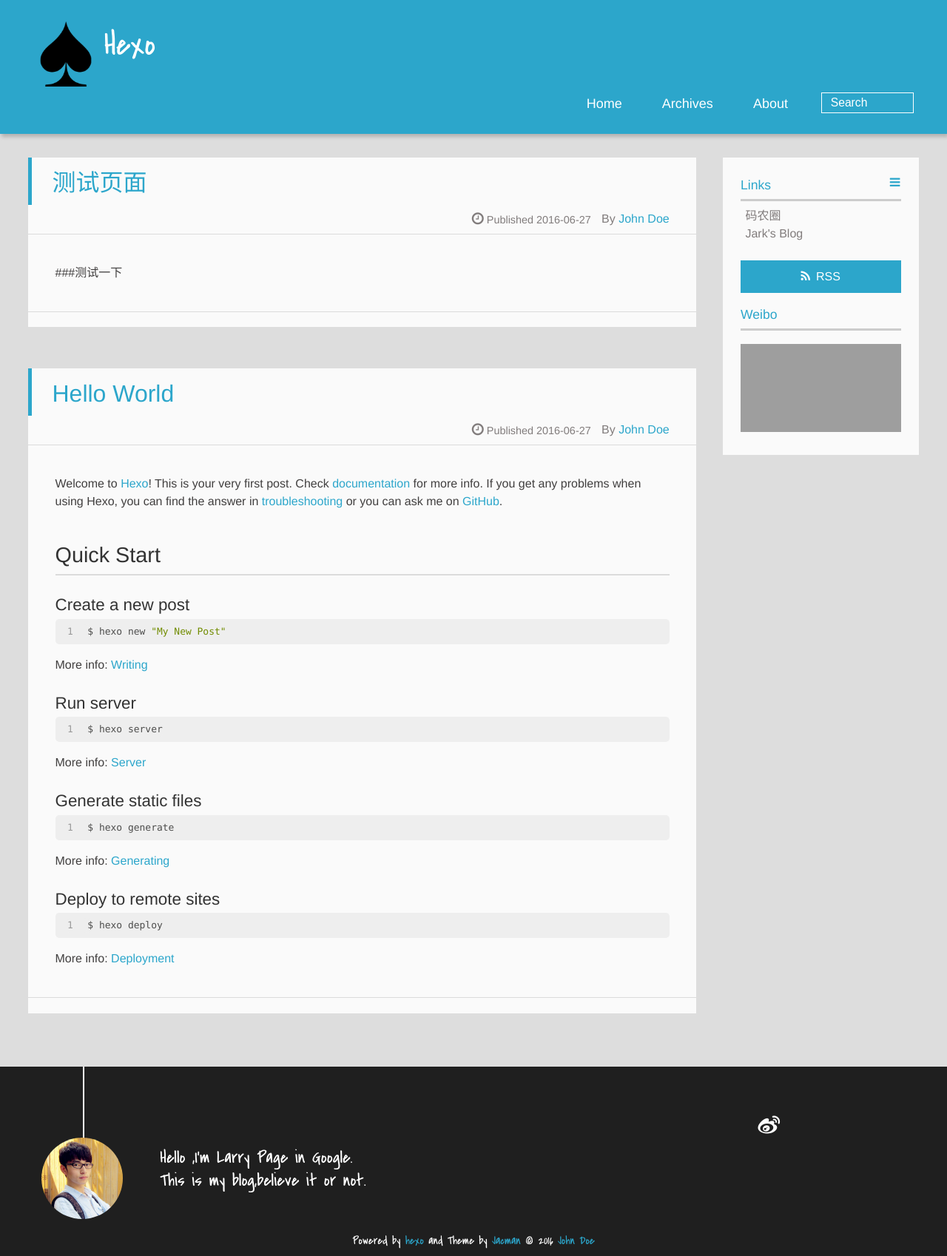
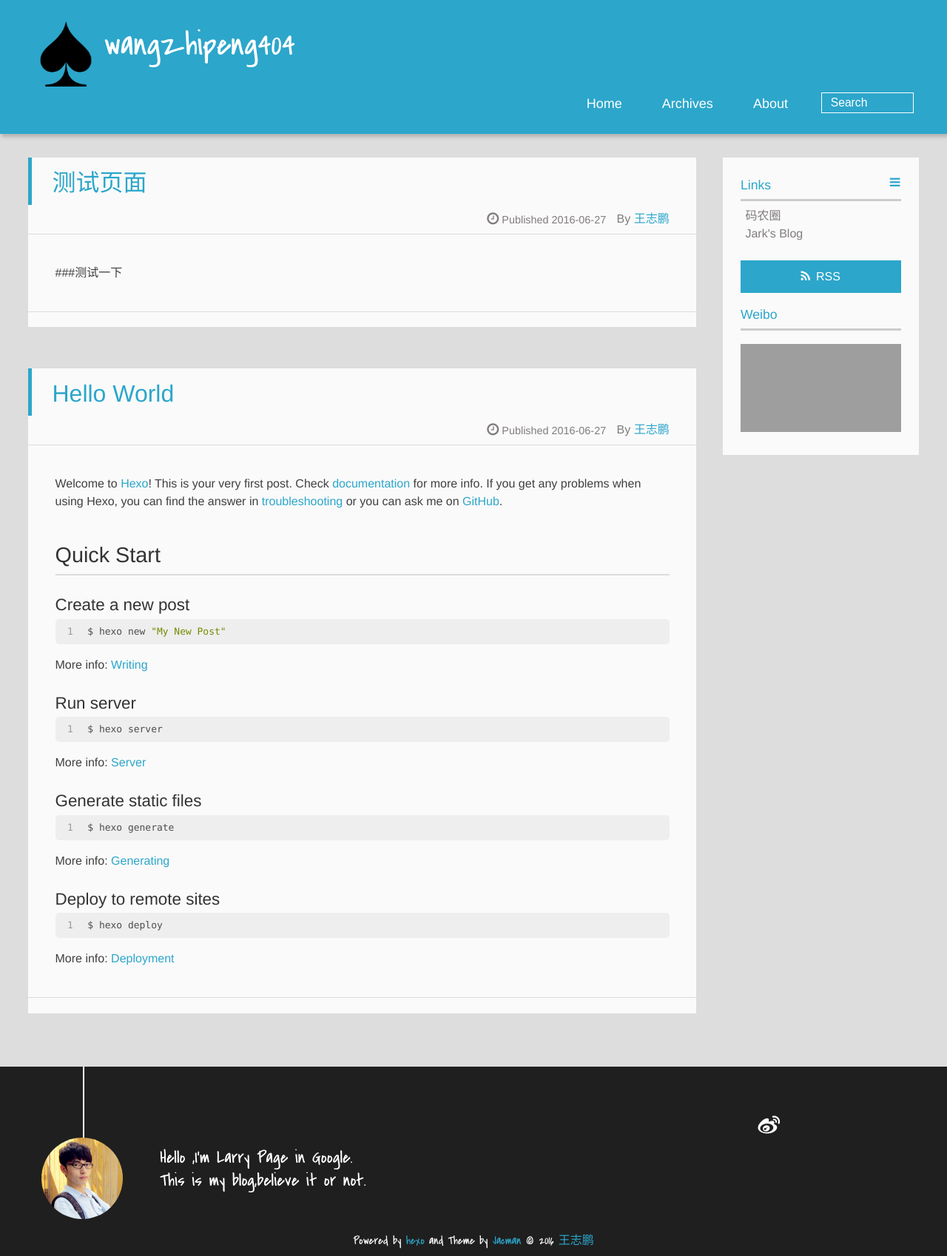
Before and after one commit to wangzhipeng404/blog, a plain HTML site: page index.html in a window 1280 px wide. Shown: the whole page at 74% size. Drawn offline with Linux system fonts and the light colour scheme; grey boxes are pictures that could not be loaded; a script that the page names is missing.

Commit message:
Site updated: 2016-06-27 14:56:19

```diff
--- a/index.html
+++ b/index.html
@@ -4,25 +4,25 @@
 <head>
   <meta charset="UTF-8">
 
-    <title>Hexo</title>
+    <title>wangzhipeng404</title>
     <meta name="viewport" content="width=device-width, initial-scale=1,user-scalable=no">
 
-    <meta name="author" content="John Doe">
+    <meta name="author" content="王志鹏">
 
 
 
     <meta name="description">
 <meta property="og:type" content="website">
-<meta property="og:title" content="Hexo">
+<meta property="og:title" content="wangzhipeng404">
 <meta property="og:url" content="http://yoursite.com/index.html">
-<meta property="og:site_name" content="Hexo">
+<meta property="og:site_name" content="wangzhipeng404">
 <meta property="og:description">
 <meta name="twitter:card" content="summary">
-<meta name="twitter:title" content="Hexo">
+<meta name="twitter:title" content="wangzhipeng404">
 <meta name="twitter:description">
 
 
-    <link rel="alternative" href="/atom.xml" title="Hexo" type="application/atom+xml">
+    <link rel="alternative" href="/atom.xml" title="wangzhipeng404" type="application/atom+xml">
 
 
     <link rel="icon" href="/img/favicon.ico">
@@ -40,11 +40,11 @@
 <div>
 
 			<div id="imglogo">
-				<a href="/"><img src="/img/logo.png" alt="Hexo" title="Hexo"/></a>
+				<a href="/"><img src="/img/logo.png" alt="wangzhipeng404" title="wangzhipeng404"/></a>
 			</div>
 
 			<div id="textlogo">
-				<h1 class="site-name"><a href="/" title="Hexo">Hexo</a></h1>
+				<h1 class="site-name"><a href="/" title="wangzhipeng404">wangzhipeng404</a></h1>
 				<h2 class="blog-motto"></h2>
 			</div>
 			<div class="navbar"><a class="navbutton navmobile" href="#" title="Menu">
@@ -85,7 +85,7 @@
   </h1>
   <p class="article-author">By
 
-		<a href="/about" title="John Doe" target="_blank" itemprop="author">John Doe</a>
+		<a href="/about" title="王志鹏" target="_blank" itemprop="author">王志鹏</a>
 
   <p class="article-time">
     <time datetime="2016-06-27T05:43:17.000Z" itemprop="datePublished"> Published 2016-06-27</time>
@@ -135,7 +135,7 @@
   </h1>
   <p class="article-author">By
 
-		<a href="/about" title="John Doe" target="_blank" itemprop="author">John Doe</a>
+		<a href="/about" title="王志鹏" target="_blank" itemprop="author">王志鹏</a>
 
   <p class="article-time">
     <time datetime="2016-06-27T03:39:30.936Z" itemprop="datePublished"> Published 2016-06-27</time>
@@ -266,7 +266,7 @@
 		<p class="copyright">
 		Powered by <a href="http://hexo.io" target="_blank" title="hexo">hexo</a> and Theme by <a href="https://github.com/wuchong/jacman" target="_blank" title="Jacman">Jacman</a> © 2016
 
-		<a href="/about" target="_blank" title="John Doe">John Doe</a>
+		<a href="/about" target="_blank" title="王志鹏">王志鹏</a>
 
 
 		</p>
```
Also changed, not shown: 2016/06/27/hello-world/index.html (+9 -9 lines), 2016/06/27/测试页面/index.html (+9 -9 lines), archives/2016/06/index.html (+9 -9 lines), archives/2016/index.html (+9 -9 lines), archives/index.html (+9 -9 lines).
